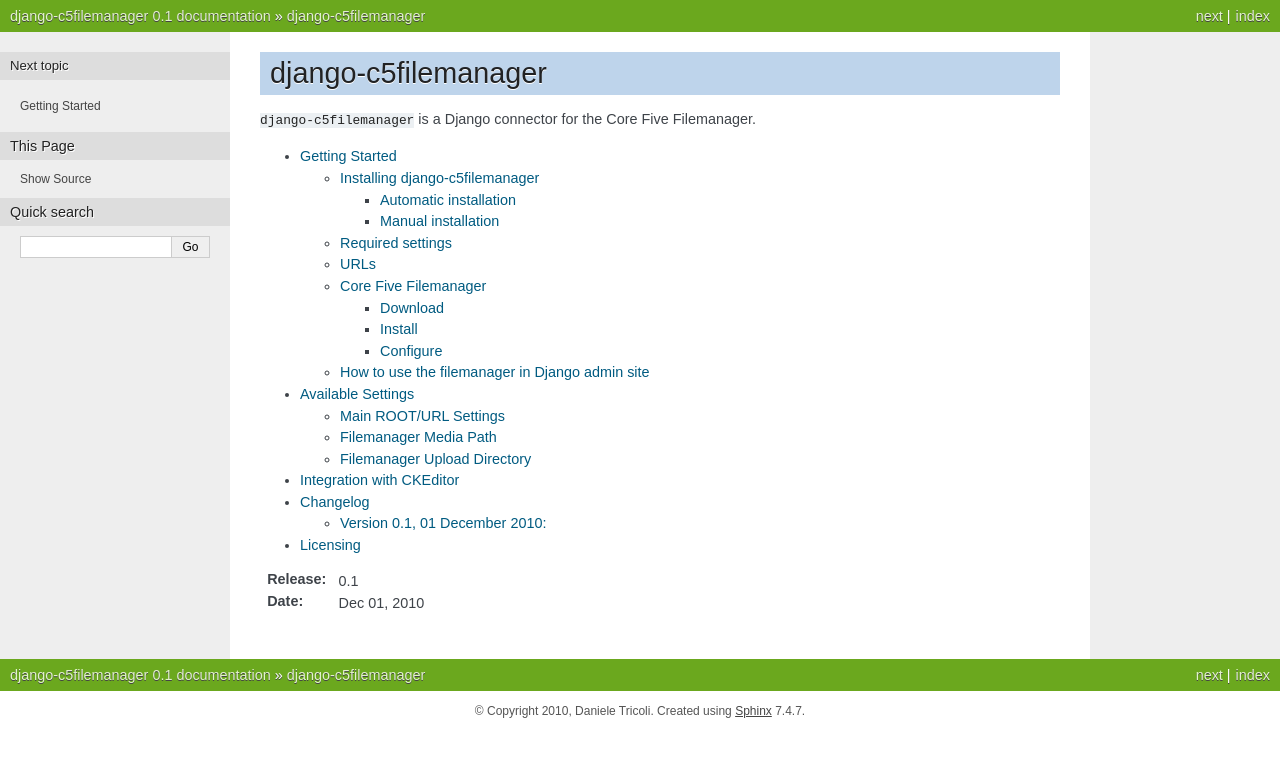
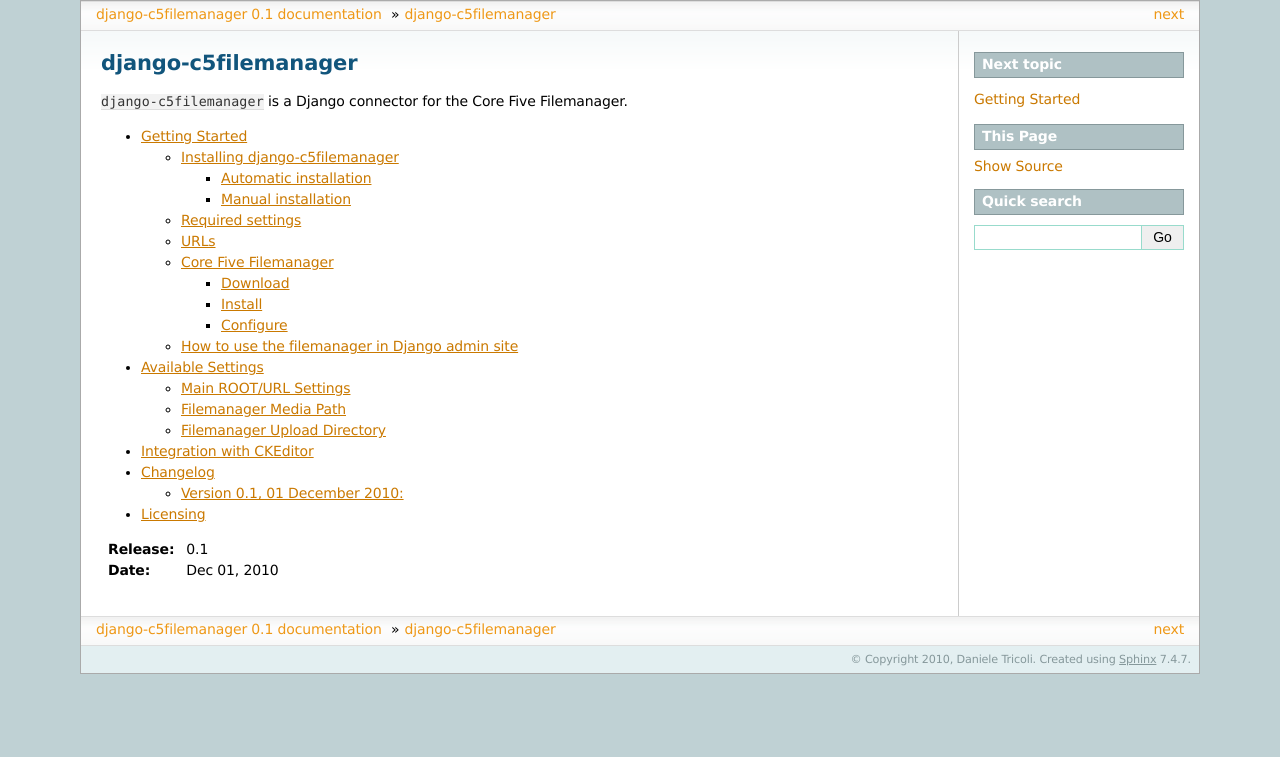
Before and after one commit to eriol/django-c5filemanager, a Sphinx documentation site: the page built from docs/index.rst, in a window 1280 px wide. Shown: the top 757 px of the page. Built offline with Sphinx 7.4.7, drawn with Linux system fonts in a browser that asks for light colours.

Commit message:
Changed theme and disabled index

```diff
--- a/docs/conf.py
+++ b/docs/conf.py
@@ -91,7 +91,7 @@ pygments_style = 'sphinx'
 
 # The theme to use for HTML and HTML Help pages.  See the documentation for
 # a list of builtin themes.
-html_theme = 'nature'
+html_theme = 'sphinxdoc'
 
 # Theme options are theme-specific and customize the look and feel of a theme
 # further.  For a list of options available for each theme, see the
@@ -141,7 +141,7 @@ html_static_path = ['_static']
 #html_domain_indices = True
 
 # If false, no index is generated.
-#html_use_index = True
+html_use_index = False
 
 # If true, the index is split into individual pages for each letter.
 #html_split_index = False
```
